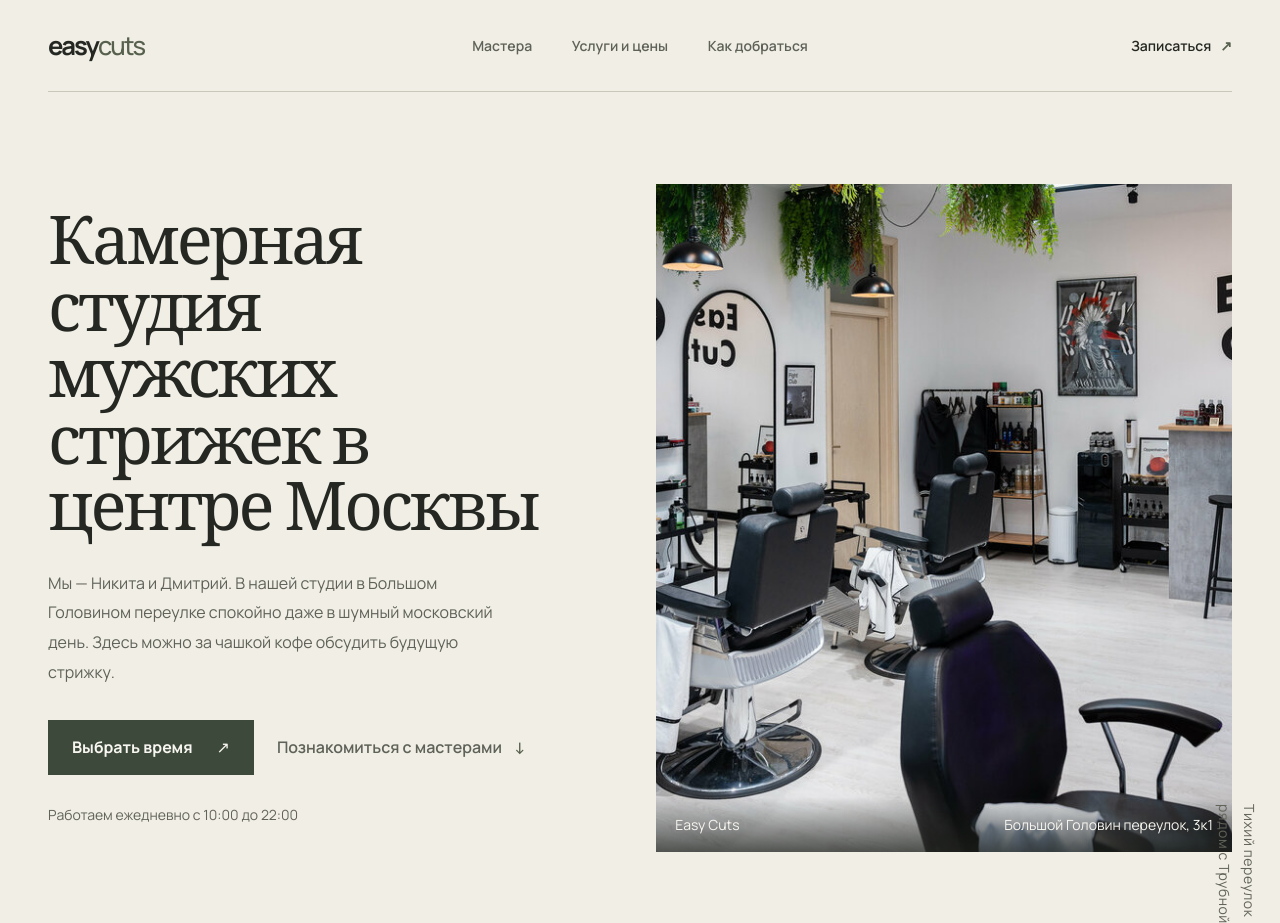
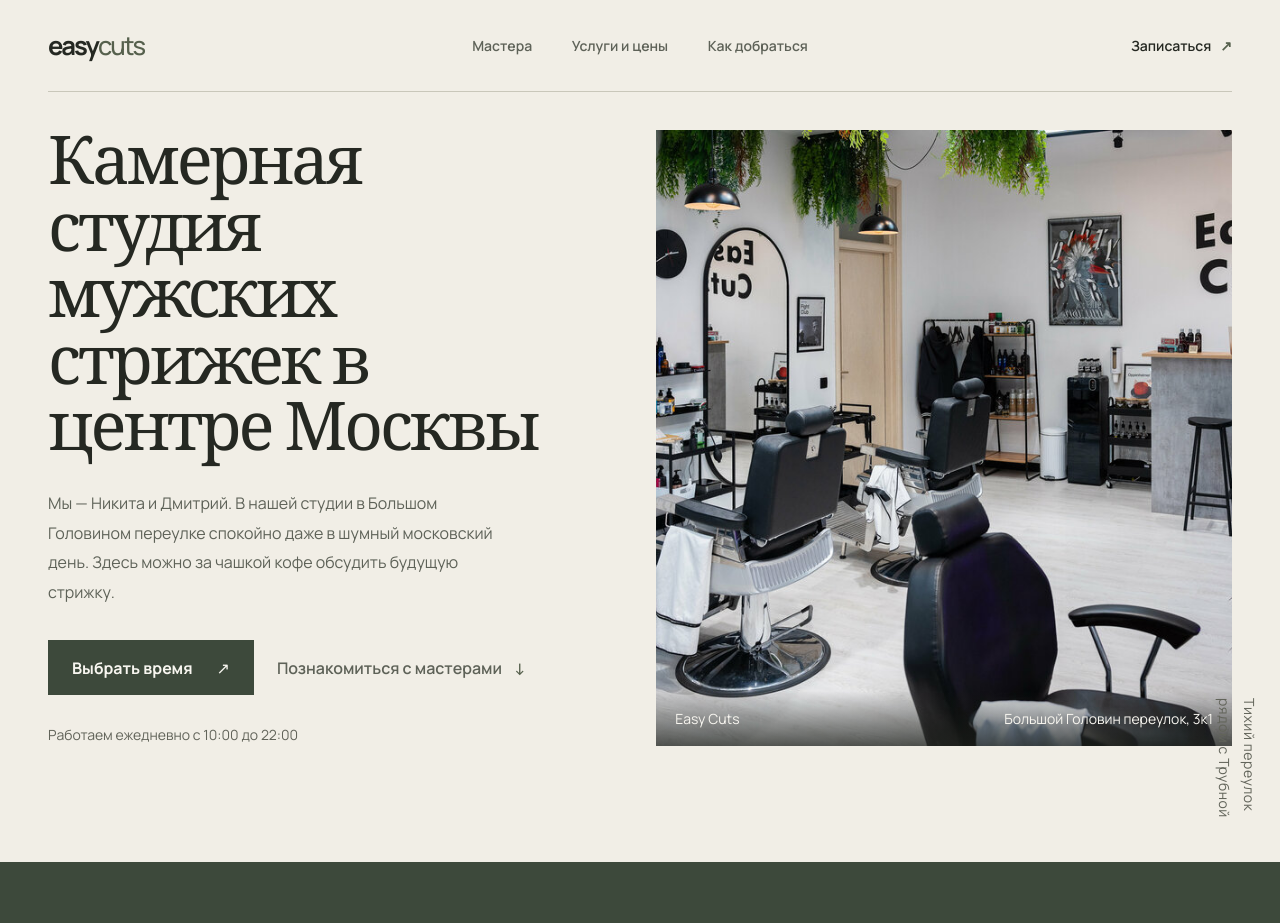
Before and after one commit to rosen-krantz/easy-cuts, a plain HTML site: page index.html in a window 1280 px wide. Shown: the top 923 px of the page. Drawn offline with nearby package versions, Linux system fonts and the light colour scheme.

Commit message:
Align the hero heading with the studio photo and reduce top spacing

```diff
--- a/styles.css
+++ b/styles.css
@@ -98,14 +98,14 @@ button { color: inherit; font: inherit; }
 
 .hero {
   min-height: min(760px, calc(100svh - 92px));
-  padding-block: clamp(56px, 7.2vw, 110px) clamp(76px, 9vw, 130px);
+  padding-block: clamp(28px, 3vw, 48px) clamp(76px, 9vw, 130px);
   display: grid;
   grid-template-columns: minmax(360px, .92fr) minmax(430px, 1.08fr);
-  align-items: center;
+  align-items: start;
   gap: clamp(48px, 9.2vw, 140px);
   position: relative;
 }
-.hero-copy { max-width: 610px; padding-block: 26px; }
+.hero-copy { max-width: 610px; }
 h1, h2, h3, p { margin-top: 0; }
 h1, h2 {
   font-family: var(--serif);
@@ -117,6 +117,9 @@ h1 {
   margin-bottom: 26px;
   font-size: var(--type-hero);
   line-height: .99;
+}
+@media (min-width: 701px) {
+  .hero h1 { text-box-trim: trim-start; text-box-edge: cap alphabetic; }
 }
 .hero-description { max-width: 470px; margin-bottom: 33px; color: var(--ink-soft); font-size: var(--type-body); line-height: 1.85; }
 .hero-actions { display: flex; align-items: center; flex-wrap: wrap; gap: 23px; }
@@ -356,8 +359,7 @@ a.button-dark:hover, a.button-dark:hover span { color: var(--white); }
   .primary-nav a { min-height: 44px; padding-block: 14px; border-top: 1px solid var(--rule);  }
   .header-booking {  white-space: nowrap; }
   .header-booking span { margin-left: 3px; }
-  .hero { padding-block: 47px 72px; grid-template-columns: 1fr; gap: 35px; }
-  .hero-copy { padding: 0; }
+  .hero { padding-block: 24px 72px; grid-template-columns: 1fr; gap: 35px; }
   h1 { max-width: 520px; margin-bottom: 19px;  }
   .hero-description { max-width: 520px;  line-height: 1.8; }
   .hero-actions { gap: 18px; }
```
